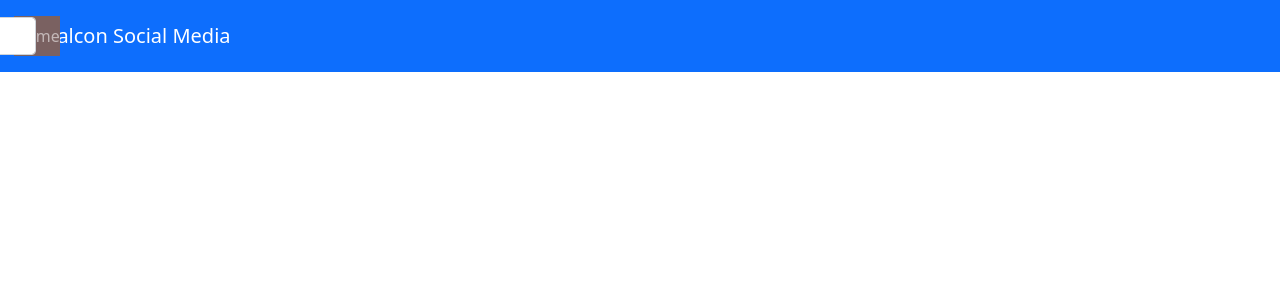
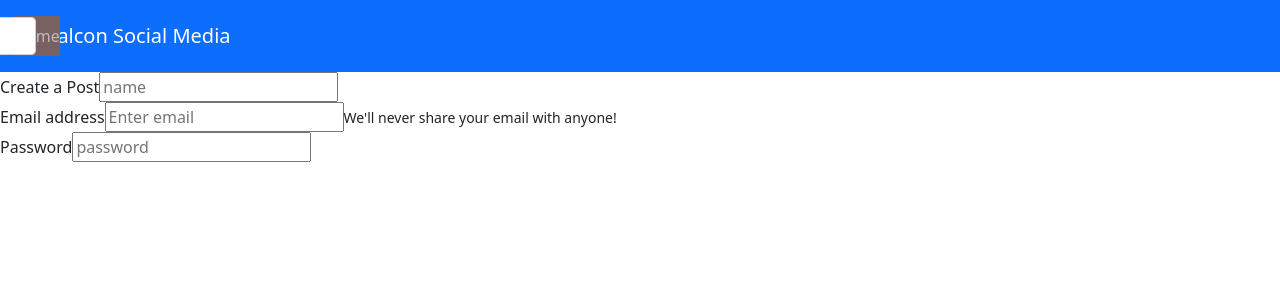
Before and after one commit to JordanSchwartz97/SocialMedia-clone-react, a React (Create React App) app: page /register in a window 1280 px wide. Shown: the top 300 px of the page. Built offline with nearby package versions, Linux system fonts and the light colour scheme.

Commit message:
Fixed register page

```diff
--- a/src/components/app.jsx
+++ b/src/components/app.jsx
@@ -4,14 +4,19 @@ import ProfilePage from './profile/profile';
 import LoginPage from './loginpage/LoginPage';
 import {Switch, Route} from 'react-router-dom';
 import Home from './home/Home';
+import RegisterPage from './registerpage/RegisterPage';
+import './app.css'
  const AppHooks = () => {
+
+
      return(
-         <div>
+         <div className="body">
              <NavBar/>
             <Switch>
                 <Route path = "/" exact component ={LoginPage} />
                 <Route path = "/home" component = {Home}/>
                 <Route path = "/profile" component ={ProfilePage} />
+                <Route path = "/register" component ={RegisterPage} />
             </Switch>
 
          </div>
--- a/src/components/createpost/CreatePost.css
+++ b/src/components/createpost/CreatePost.css
@@ -22,7 +22,7 @@ p{
     height:400px;
     padding-top: 50px;
 }
-label{
+.post-content{
     position: relative;
     bottom: 300px;
     font-size: 20px;
--- a/src/components/registerpage/RegisterPage.css
+++ b/src/components/registerpage/RegisterPage.css
@@ -0,0 +1,4 @@
+label{
+    position: relative;
+    left: 400px;
+}
--- a/src/components/registerpage/RegisterPage.jsx
+++ b/src/components/registerpage/RegisterPage.jsx
@@ -1,15 +1,24 @@
 import React from 'react'
+
 
 export default function RegisterPage() {
     return (
-        <form>
-            <label for="firstname">Name: </label>
-            <input type="text" name="name"></input><br></br>
-            <label for="email">Email: </label>
-            <input type="text" name="email"></input><br></br>
-            <label for="password">Password: </label>
-            <input type="text" name="password"></input><br></br>
-            <button>Submit</button>
-        </form>
+        <>
+            <form>
+                <div >
+                <label for="post-content">Create a Post</label>
+                    <input type="name"  id="post-content" placeholder="name"/>
+                </div>
+                <div >
+                    <label >Email address</label>
+                    <input type="email"  id="exampleInputEmail" aria-describedby="emailHelp" placeholder="Enter email"/>
+                    <small id="emailHelp" >We'll never share your email with anyone!</small>
+                </div>
+                <div>
+                    <label >Password</label>
+                    <input type="password"  id="exampleInputPassword" placeholder="password"/>
+                </div>
+            </form>
+        </>
     )
 }
--- a/src/index.js
+++ b/src/index.js
@@ -1,7 +1,8 @@
 import React from 'react';
 import ReactDOM from 'react-dom';
 import AppHooks from './components/app';
-import 'bootstrap/dist/css/bootstrap.css';
+import '../node_modules/bootstrap/dist/css/bootstrap.min.css'
+
 import {
     BrowserRouter as Router,
     Switch,
```
Also changed, not shown: 1 other file (tests, documents, lock files or other folders).
